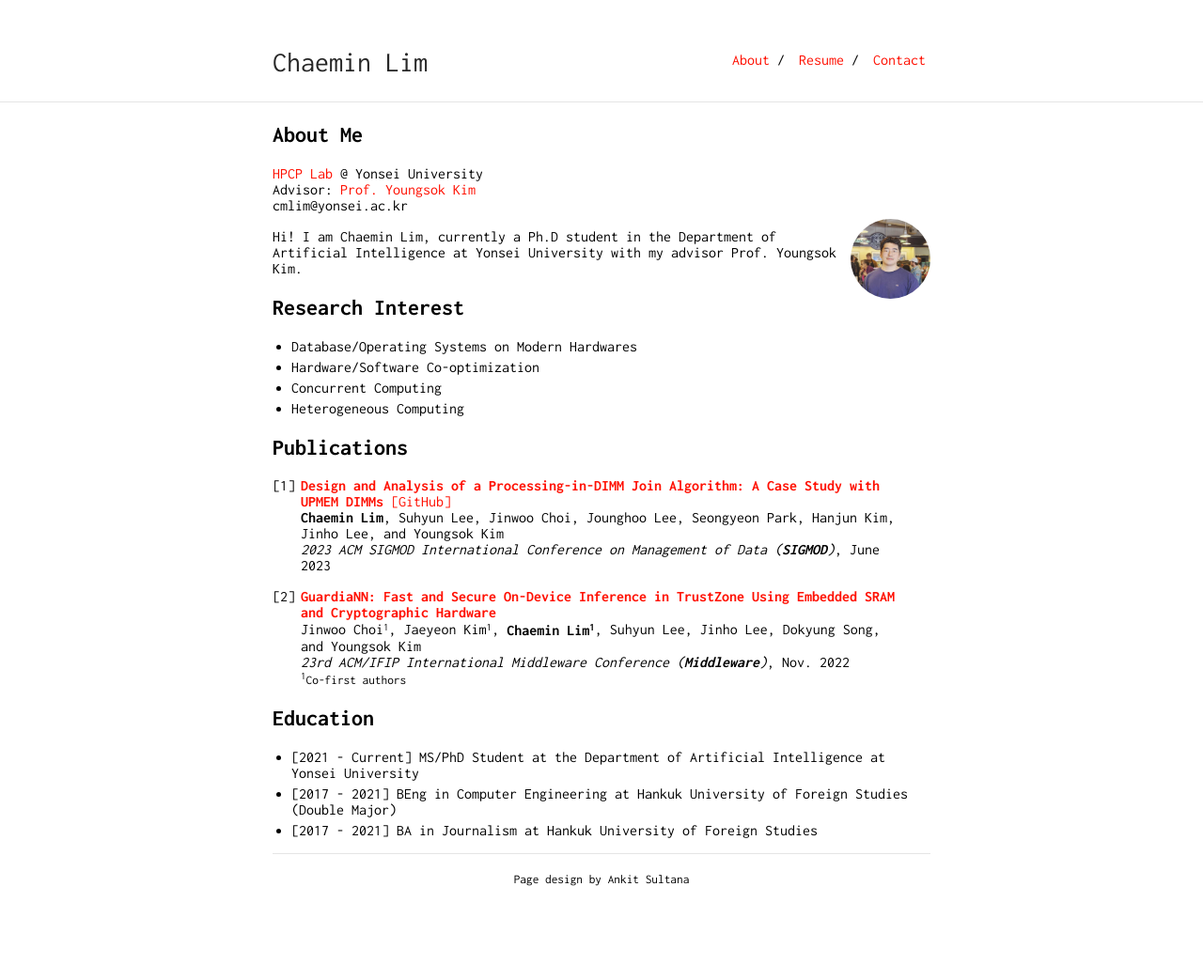
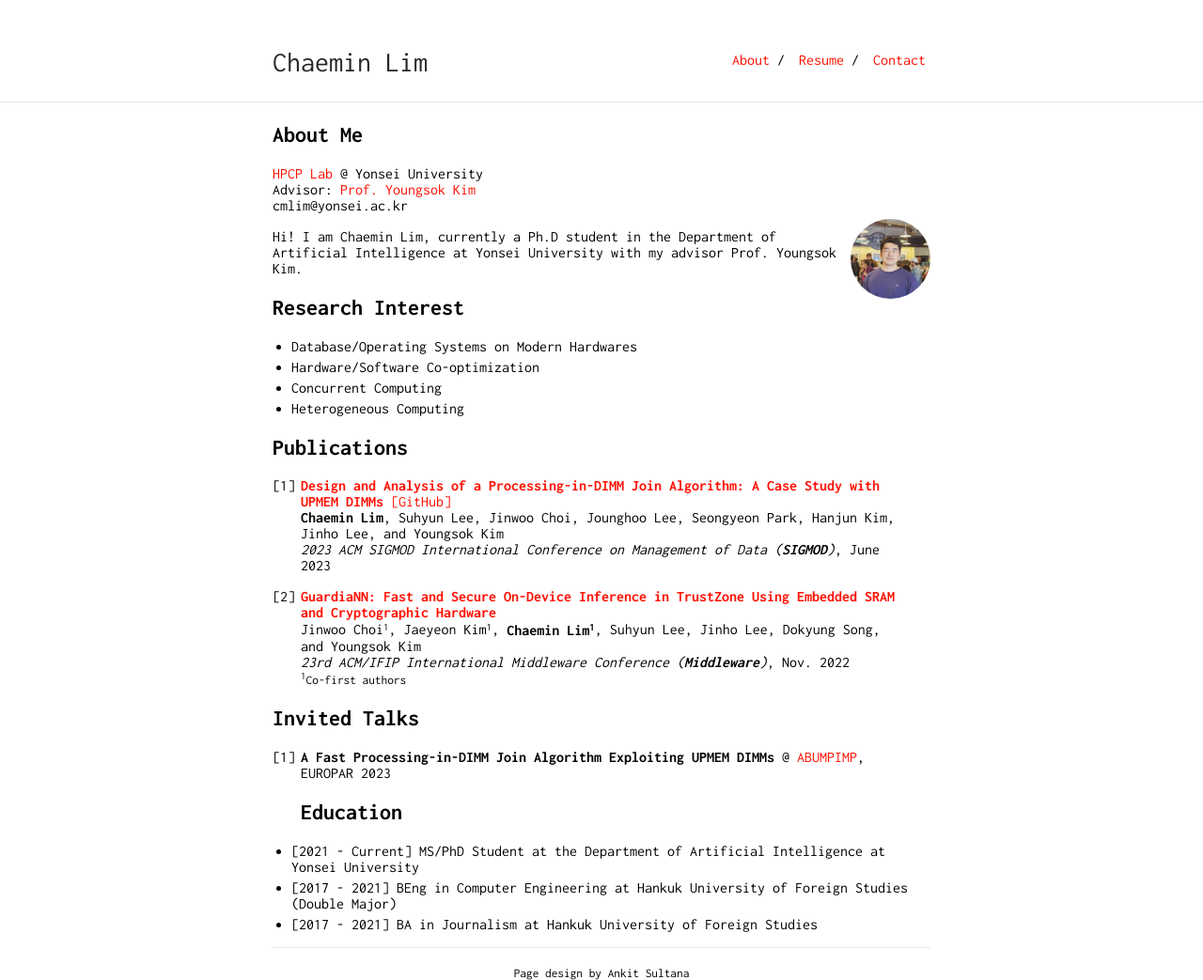
Before and after one commit to janoslim/janoslim.github.io, a Jekyll site: the page built from index.md, in a window 1280 px wide. Shown: the whole page at 94% size. Built offline with Jekyll 4.4.1, drawn with Linux system fonts in a browser that asks for light colours; our own code applies the rules of GitHub Pages for plain Markdown files; before the commit the page ends 943 px from its top, so only the background shows below that.

Commit message:
Update index.md

```diff
--- a/index.md
+++ b/index.md
@@ -30,7 +30,9 @@ Jinwoo Choi<small><sup>1</sup></small>, Jaeyeon Kim<small><sup>1</sup></small>,
 <i>23rd ACM/IFIP International Middleware Conference (<b>Middleware</b>)</i>, Nov. 2022 <br>
 <small><sup>1</sup>Co-first authors</small><br>
 
+## Invited Talks
 
+1. <b>A Fast Processing-in-DIMM Join Algorithm Exploiting UPMEM DIMMs</b> @ <a href="https://www.upmem.com/abumpimp-2023/">ABUMPIMP</a>, EUROPAR 2023
 ## Education
 
 * [2021 - Current] MS/PhD Student at the Department of Artificial Intelligence at Yonsei University
```
